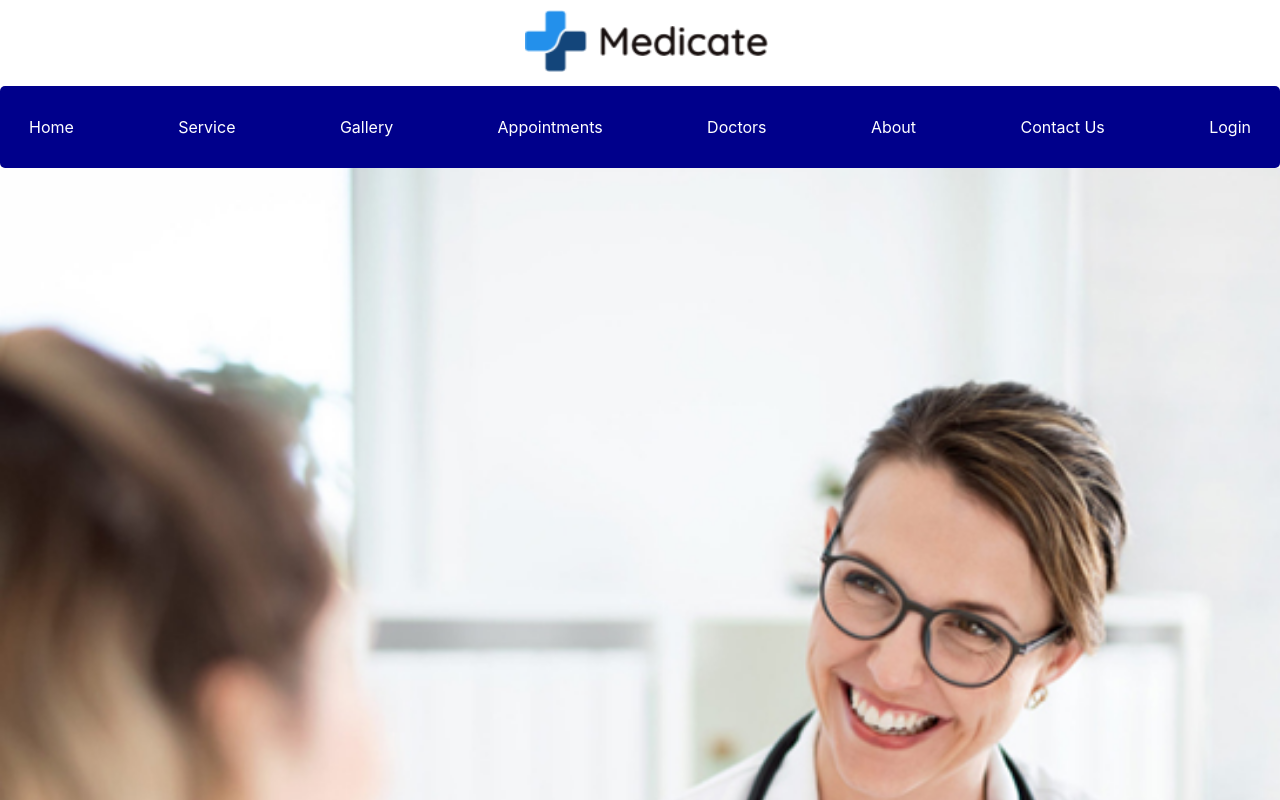
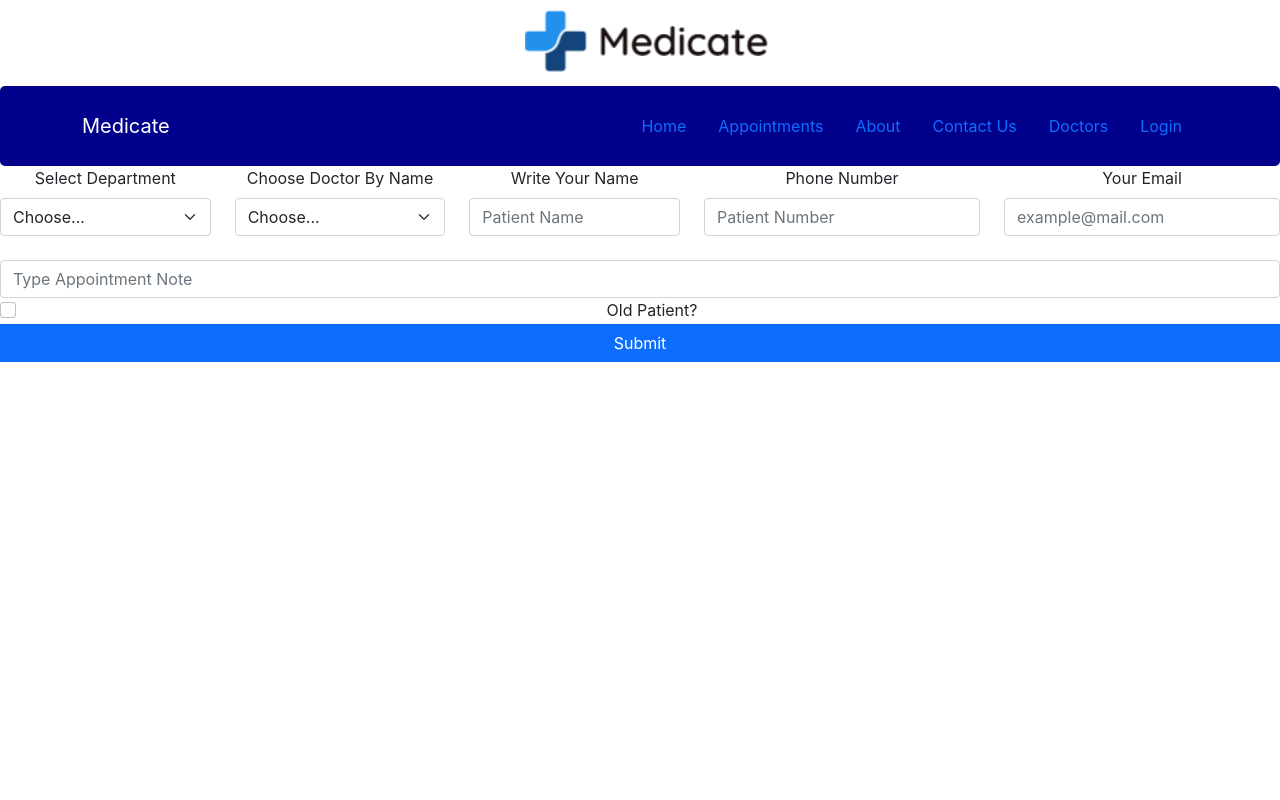
Before and after one commit to ra-hul/medicate, a React (Create React App) app: page /Appointments in a window 1280 px wide. Shown: the top 800 px of the page. Built offline with nearby package versions, Linux system fonts and the light colour scheme.

Commit message:
appointments added

```diff
--- a/package.json
+++ b/package.json
@@ -10,7 +10,8 @@
     "react": "^18.1.0",
     "react-bootstrap": "^2.3.1",
     "react-dom": "^18.1.0",
-    "react-router-dom": "^5.3.1",
+    "react-router-dom": "^5.3.0",
+    "react-router-hash-link": "^2.4.3",
     "react-scripts": "5.0.1",
     "web-vitals": "^2.1.4"
   },
--- a/src/App.js
+++ b/src/App.js
@@ -5,28 +5,33 @@ import Header from './Shared/Header/Header';
 import { BrowserRouter as Router } from 'react-router-dom';
 import { Switch } from 'react-router-dom';
 import { Route } from 'react-router-dom';
+import Appointments from './Components/Appoitnments/Appointments';
+import About from './Components/About/About';
 
 
 
 function App() {
   return (
     <div className="App">
+
       <Router>
         <Header></Header>
         <Switch>
-          <Route >
+          <Route exact path="/">
             <Home></Home>
           </Route>
-
+          <Route path='/home' >
+            <Home></Home>
+          </Route>
+          <Route exact path="/Appointments">
+            <Appointments></Appointments>
+          </Route>
+          <Route exact path="/about">
+            <About></About>
+          </Route>
 
         </Switch>
-
-
       </Router>
-
-
-
-
     </div>
   );
 }
--- /dev/null
+++ b/src/Components/About/About.js
@@ -0,0 +1,15 @@
+import React from 'react';
+import Header from '../../Shared/Header/Header';
+
+const About = () => {
+    return (
+
+        <div>
+
+
+            <h2>This is about</h2>
+        </div>
+    );
+};
+
+export default About;
--- /dev/null
+++ b/src/Components/Appoitnments/Appointments.css
@@ -0,0 +1,3 @@
+.form-box {
+    width: 300px;
+}
--- /dev/null
+++ b/src/Components/Appoitnments/Appointments.js
@@ -0,0 +1,69 @@
+import React from 'react';
+import { Button, Col, Form, Row } from 'react-bootstrap';
+import './Appointments.css';
+
+const Appointments = () => {
+    return (
+        <div>
+
+            <Form>
+                <Row className="mb-3">
+                    <Form.Group as={Col} controlId="formGridState">
+                        <Form.Label>Select Department</Form.Label>
+                        <Form.Select defaultValue="Choose...">
+                            <option>Choose...</option>
+                            <option>Gynaecology</option>
+                            <option>Cardiology</option>
+                            <option>Orthopaedics</option>
+                            <option>Medicine</option>
+                        </Form.Select>
+                    </Form.Group>
+                    <Form.Group as={Col} controlId="formGridState">
+                        <Form.Label>Choose Doctor By Name</Form.Label>
+                        <Form.Select defaultValue="Choose...">
+                            <option>Choose...</option>
+                            <option>Naidan Smith</option>
+                            <option>Danial Frankie</option>
+                            <option>Jason Roy</option>
+                            <option>Alexa John</option>
+                        </Form.Select>
+                    </Form.Group>
+                    <Form.Group as={Col} controlId="formGridEmail">
+                        <Form.Label>Write Your Name</Form.Label>
+                        <Form.Control type="name" placeholder="Patient Name" />
+                    </Form.Group>
+                    <br />
+                    <br />
+                    <Form.Group className='form-box' controlId="formGridAddress1">
+                        <Form.Label>Phone Number</Form.Label>
+                        <Form.Control type='text' placeholder="Patient Number" />
+                    </Form.Group>
+                    <br />
+
+                    <Form.Group className='form-box' controlId="formGridAddress2">
+                        <Form.Label>Your Email</Form.Label>
+                        <Form.Control type="email" placeholder="example@mail.com" />
+                    </Form.Group>
+                    <Form.Group controlId="formGridAddress2">
+                        <Form.Label></Form.Label>
+                        <Form.Control type="text" placeholder="Type Appointment Note" />
+                    </Form.Group>
+
+                    <Form.Group id="formGridCheckbox">
+                        <Form.Check type="checkbox" label="Old Patient?" />
+                    </Form.Group>
+
+                    <Button variant="primary" type="submit">
+                        Submit
+                    </Button>
+
+
+                </Row>
+
+
+            </Form>
+        </div>
+    );
+};
+
+export default Appointments;
--- a/src/Components/Home/Home.js
+++ b/src/Components/Home/Home.js
@@ -1,4 +1,5 @@
 import React from 'react';
+
 
 import Banner from '../Banner/Banner';
 import Service from '../Service/Service';
@@ -9,8 +10,11 @@ import Service from '../Service/Service';
 const Home = () => {
     return (
         <div>
+
             <Banner></Banner>
             <Service></Service>
+
+
 
         </div>
     );
--- a/src/Components/Services/Services.js
+++ b/src/Components/Services/Services.js
@@ -1,5 +1,5 @@
 import React from 'react';
-import { Card, CardGroup } from 'react-bootstrap';
+import { Button, Card, CardGroup } from 'react-bootstrap';
 import './Services.css';
 
 const Services = ({ se }) => {
@@ -10,13 +10,13 @@ const Services = ({ se }) => {
                 <Card className='Card-border'>
                     <Card.Img variant="top" src={image} />
                     <Card.Body>
-                        <Card.Title>{title}</Card.Title>
+                        <Card.Title style={{ backgroundColor: '#0d47a1', color: 'white', padding: '5px', borderRadius: '5px' }}>{title}</Card.Title>
                         <Card.Text style={{ backgroundColor: '#8ed1fc', borderRadius: '5px' }}>
                             {details}
                         </Card.Text>
                     </Card.Body>
                     <Card.Footer>
-                        <small className="text-muted">{title_1stLetter}</small>
+                        <Button>{title_1stLetter}</Button>
                     </Card.Footer>
                 </Card>
 
--- a/src/Shared/Header/Header.js
+++ b/src/Shared/Header/Header.js
@@ -1,33 +1,43 @@
 import React from 'react';
-import { Container, Nav, Navbar } from 'react-bootstrap';
+import { Container, Nav, Navbar, } from 'react-bootstrap';
+import { HashLink } from 'react-router-hash-link';
 import { Link } from 'react-router-dom';
 import logo from "../../images/navbar.jpg";
+
 import './Header.css'
 
 
 
 const Header = () => {
     return (
-        <div>
+        <>
+
+
+            <img src={logo} alt="" />
             <header>
 
-                <img src={logo} alt="" />
-
-                <Navbar className='Nav' sticky="top" >
-                    <Link to="/home">Home</Link>
-                    <Link to="/service">Service</Link>
-                    <Link to="/gallery">Gallery</Link>
-                    <Link to="/Appointments">Appointments</Link>
-                    <Link to="/Doctors">Doctors</Link>
-                    <Link to="/about">About</Link>
-                    <Link to="/contact_us">Contact Us</Link>
-                    <Link to="/login">Login</Link>
 
 
+                <Navbar className='Nav' variant="dark" sticky="top" collapseOnSelect expand="lg" >
+                    <Container>
+                        <Navbar.Brand >Medicate</Navbar.Brand>
+                        <Navbar.Toggle />
+                        <Navbar.Collapse className="justify-content-end">
+                            <Nav.Link href='/home'>Home</Nav.Link>
+                            <Nav.Link href='/Appointments'>Appointments</Nav.Link>
+                            <Nav.Link href='/about'>About</Nav.Link>
+                            <Nav.Link href='contact_us'>Contact Us</Nav.Link>
+                            <Nav.Link href='/doctors'>Doctors</Nav.Link>
+                            <Nav.Link href='/login'>Login</Nav.Link>
+
+
+                        </Navbar.Collapse>
+                    </Container>
                 </Navbar>
+            </header>
 
-            </header>
-        </div>
+
+        </>
     );
 };
 
```
Also changed, not shown: public/service.json (+6 -6 lines), src/Components/About/About.css (added), src/images/doctor-.png (added), 1 other file (tests, documents, lock files or other folders).
